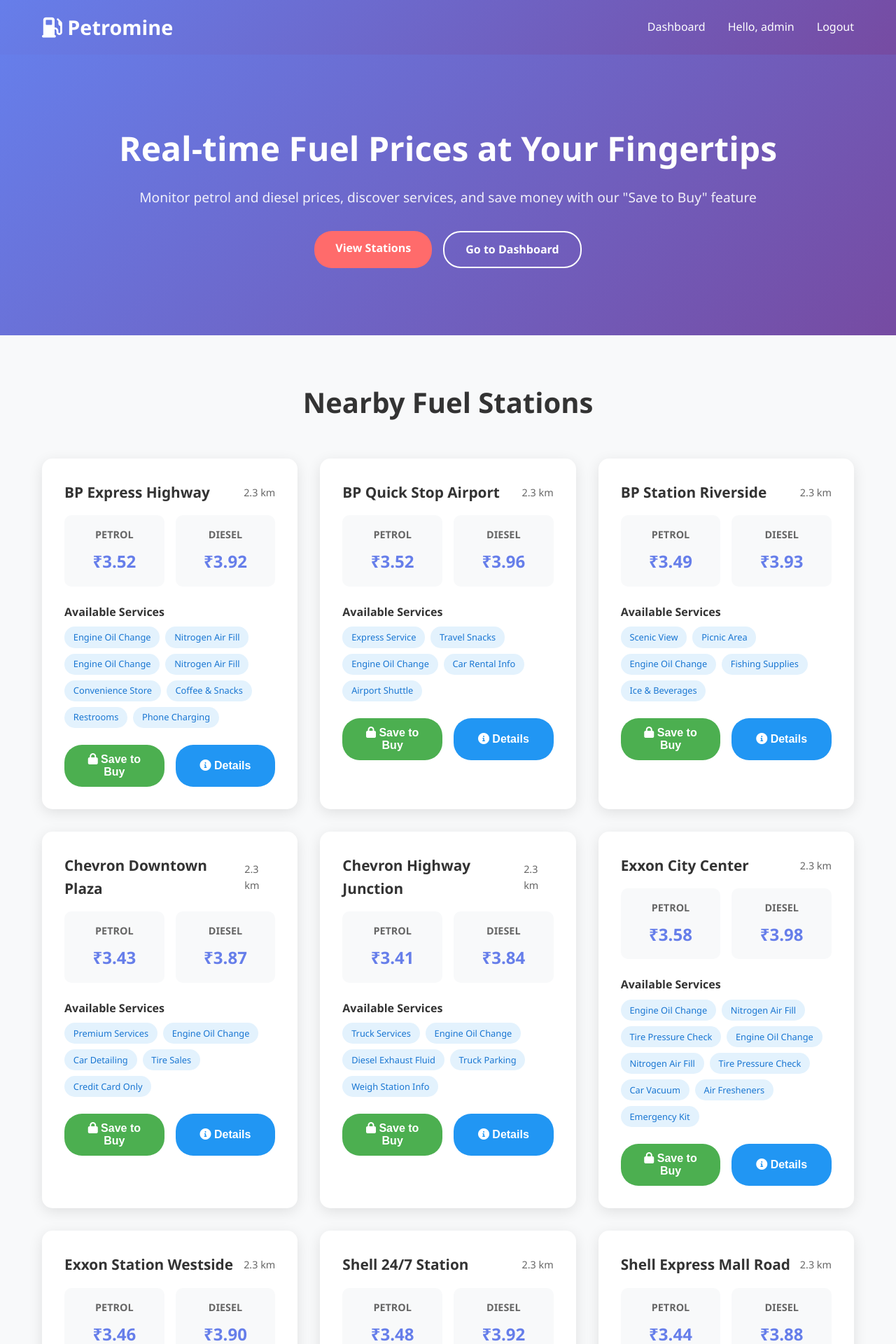
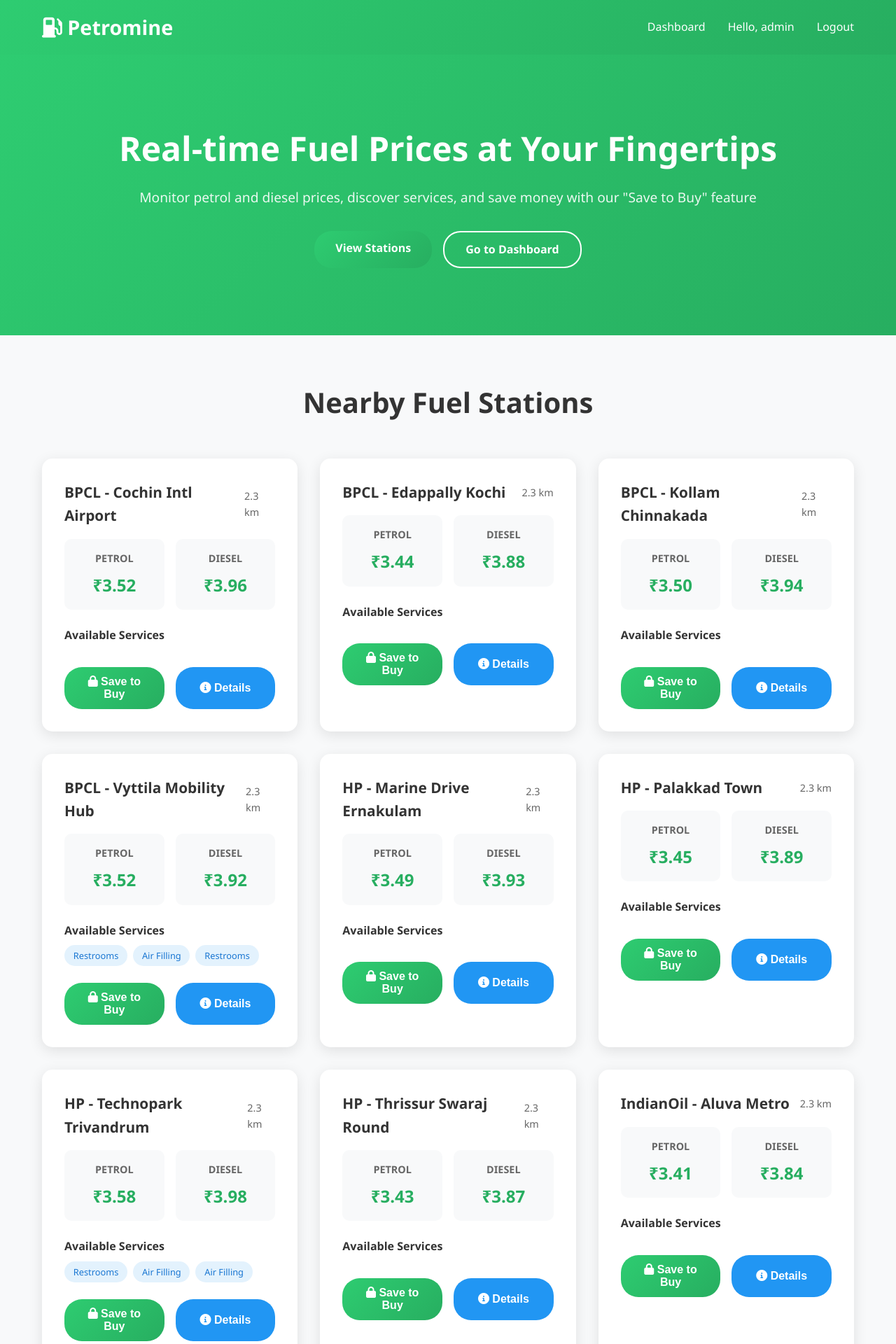
Before and after one commit to prabin-07/PetromineE, a PHP site: page / in a window 1280 px wide. Shown: the top 1920 px of the page at 70% size. Run offline with PHP 8.4, Linux system fonts and the light colour scheme; a user stored in the database is signed in; data comes from the database, SQL or seed files in the repository.

Commit message:
ui enhancd

```diff
--- a/api/stations.php
+++ b/api/stations.php
@@ -27,7 +27,9 @@
         $serviceQuery = "
             SELECT service_name, is_available, price, description
             FROM station_services
-            WHERE station_id = :station_id AND is_available = 1
+            WHERE station_id = :station_id
+              AND is_available = 1
+              AND service_name IN ('Air Filling', 'Restrooms')
         ";
         $serviceStmt = $db->prepare($serviceQuery);
         $serviceStmt->bindParam(':station_id', $station['id']);
--- a/assets/css/style.css
+++ b/assets/css/style.css
@@ -4,10 +4,20 @@
     box-sizing: border-box;
 }
 
+	:root {
+		--color-primary-start: #2ECC71; /* Emerald */
+		--color-primary-end: #27AE60;   /* Green */
+		--color-primary: #27AE60;
+		--color-primary-contrast: #ffffff;
+		--color-text: #333333;
+		--color-muted: #666666;
+		--focus-ring: 0 0 0 3px rgba(39, 174, 96, 0.3);
+	}
+
 	body {
     font-family: 'Segoe UI', Tahoma, Geneva, Verdana, sans-serif;
     line-height: 1.6;
-    color: #333;
+	   color: var(--color-text);
     background-color: #f8f9fa;
 }
 
@@ -19,7 +29,7 @@
 
 /* Navigation */
 	.navbar {
-    background: linear-gradient(135deg, #667eea 0%, #764ba2 100%);
+	   background: linear-gradient(135deg, var(--color-primary-start) 0%, var(--color-primary-end) 100%);
     padding: 1rem 0;
     box-shadow: 0 2px 10px rgba(0,0,0,0.1);
 }
@@ -56,8 +66,8 @@
 
 /* Hero Section */
 	.hero {
-    background: linear-gradient(135deg, #667eea 0%, #764ba2 100%);
-    color: white;
+	   background: linear-gradient(135deg, var(--color-primary-start) 0%, var(--color-primary-end) 100%);
+	   color: var(--color-primary-contrast);
     padding: 6rem 0;
     text-align: center;
 }
@@ -95,24 +105,24 @@
 }
 
 	.btn-primary {
-    background: #ff6b6b;
-    color: white;
+	   background: linear-gradient(135deg, var(--color-primary-start), var(--color-primary-end));
+	   color: var(--color-primary-contrast);
 }
 
 	.btn-primary:hover {
-    background: #ff5252;
+	   filter: brightness(0.95);
 	   transform: translateY(-2px);
 }
 
 	.btn-secondary {
 	   background: transparent;
-    color: white;
-    border: 2px solid white;
+	   color: var(--color-primary-contrast);
+	   border: 2px solid var(--color-primary-contrast);
 }
 
 	.btn-secondary:hover {
-    background: white;
-    color: #667eea;
+	   background: var(--color-primary-contrast);
+	   color: var(--color-primary);
 }
 
 /* Stations Section */
@@ -187,7 +197,7 @@
 	.price {
 	   font-size: 1.5rem;
 	   font-weight: 700;
-    color: #667eea;
+	   color: var(--color-primary);
 	   margin-top: 0.5rem;
 	}
 
@@ -221,8 +231,8 @@
 }
 
 	.btn-save {
-    background: #4caf50;
-    color: white;
+	   background: linear-gradient(135deg, var(--color-primary-start), var(--color-primary-end));
+	   color: var(--color-primary-contrast);
 	   flex: 1;
 	}
 
--- a/assets/js/main.js
+++ b/assets/js/main.js
@@ -197,7 +197,7 @@
         <div class="fuel-prices">
             <div class="fuel-price">
                 <div class="fuel-type">${purchase.fuel_type}</div>
-                <div class="price">$${purchase.locked_price}</div>
+                <div class="price">₹${purchase.locked_price}</div>
             </div>
             <div class="fuel-price">
                 <div class="fuel-type">Quantity</div>
--- a/database/sample_data.sql
+++ b/database/sample_data.sql
@@ -24,9 +24,9 @@
 
 -- Insert additional fuel stations
 INSERT INTO fuel_stations (owner_id, name, address, latitude, longitude, phone) VALUES
-(7, 'Shell Station Uptown', '321 Uptown Boulevard, North District', 40.7505, -73.9934, '+1-555-0104'),
-(7, 'Shell Express Mall Road', '654 Mall Road, Shopping District', 40.7282, -74.0776, '+1-555-0105'),
-(8, 'BP Station Riverside', '987 Riverside Drive, Riverside', 40.8176, -73.9482, '+1-555-0106'),
+(7, 'IndianOil - Calicut Bypass', 'NH66 Bypass, Kozhikode, Kerala', 11.2588, 75.7804, '+91-495-000-0104'),
+(7, 'BPCL - Lulu Mall Kochi', 'Edappally, Kochi, Kerala', 10.0280, 76.3083, '+91-484-000-0105'),
+(8, 'HP - Marine Drive Ernakulam', 'Marine Drive, Ernakulam, Kerala', 9.9820, 76.2800, '+91-484-000-0106'),
 (8, 'BP Quick Stop Airport', '147 Airport Road, Terminal Area', 40.6892, -74.1745, '+1-555-0107'),
 (9, 'Exxon Station Westside', '258 West Avenue, Westside', 40.7614, -73.9776, '+1-555-0108'),
 (10, 'Chevron Downtown Plaza', '369 Plaza Street, Downtown', 40.7484, -73.9857, '+1-555-0109'),
--- a/database/schema.sql
+++ b/database/schema.sql
@@ -73,9 +73,9 @@
 
 -- Insert sample fuel stations
 INSERT INTO fuel_stations (owner_id, name, address, latitude, longitude, phone) VALUES
-(1, 'Shell Station Downtown', '123 Main Street, Downtown', 40.7128, -74.0060, '+1-555-0101'),
-(1, 'BP Express Highway', '456 Highway Road, Suburb', 40.7589, -73.9851, '+1-555-0102'),
-(1, 'Exxon City Center', '789 Center Ave, City', 40.7831, -73.9712, '+1-555-0103');
+(1, 'IndianOil - MG Road Kochi', 'MG Road, Kochi, Kerala', 9.9312, 76.2673, '+91-484-000-0101'),
+(1, 'BPCL - Vyttila Mobility Hub', 'Vyttila, Kochi, Kerala', 9.9676, 76.3181, '+91-484-000-0102'),
+(1, 'HP - Technopark Trivandrum', 'Technopark, Thiruvananthapuram, Kerala', 8.5596, 76.8798, '+91-471-000-0103');
 
 -- Insert sample fuel prices (in Indian Rupees per liter)
 INSERT INTO fuel_prices (station_id, fuel_type, price) VALUES
--- a/forgot-password.php
+++ b/forgot-password.php
@@ -118,7 +118,7 @@
                 </form>
 
                 <div style="text-align: center; margin-top: 1rem;">
-                    <a href="login.php" style="color: #667eea; text-decoration: none;">
+                    <a href="login.php" class="link-primary">
                         <i class="fas fa-arrow-left"></i> Back to Login
                     </a>
                 </div>
--- a/index.php
+++ b/index.php
@@ -2,6 +2,13 @@
 require_once 'includes/session.php';
 require_once 'config/database.php';
 require_once 'includes/auth.php';
+
+// Require login for accessing the main pages
+if (!isLoggedIn()) {
+    $redirect = urlencode($_SERVER['REQUEST_URI'] ?? 'index.php');
+    header('Location: login.php?redirect=' . $redirect);
+    exit();
+}
 
 // Handle logout message
 $logged_out = isset($_GET['logged_out']) && $_GET['logged_out'] === '1';
--- a/login.php
+++ b/login.php
@@ -156,11 +156,11 @@
             </form>
 
             <div style="text-align: center; margin: 1rem 0;">
-                <a href="forgot-password.php" style="color: #667eea; text-decoration: none;">Forgot Password?</a>
+                <a href="forgot-password.php" class="link-primary">Forgot Password?</a>
             </div>
 
             <p style="text-align: center; margin-top: 1rem;">
-                Don't have an account? <a href="register.php" style="color: #667eea;">Register here</a>
+                Don't have an account? <a href="register.php" class="link-primary">Register here</a>
             </p>
 
             <!-- Demo Credentials Helper -->
--- a/register.php
+++ b/register.php
@@ -172,7 +172,7 @@
                 <div class="form-group">
                     <label>
                         <input type="checkbox" id="terms" required style="margin-right: 8px;">
-                        I agree to the <a href="#" style="color: #667eea;">Terms of Service</a> and <a href="#" style="color: #667eea;">Privacy Policy</a>
+                        I agree to the <a href="#" class="link-primary">Terms of Service</a> and <a href="#" class="link-primary">Privacy Policy</a>
                     </label>
                 </div>
 
@@ -182,7 +182,7 @@
             </form>
 
             <p style="text-align: center; margin-top: 1rem;">
-                Already have an account? <a href="login.php" style="color: #667eea;">Login here</a>
+                Already have an account? <a href="login.php" class="link-primary">Login here</a>
             </p>
         </div>
     </main>
```
Also changed, not shown: other parts of assets/css/style.css (+32 -8 lines), database/start_sql.sql (+24 -24 lines), station-details.php (+12 -4 lines). Lines whose indentation alone changed are shown as unchanged.
